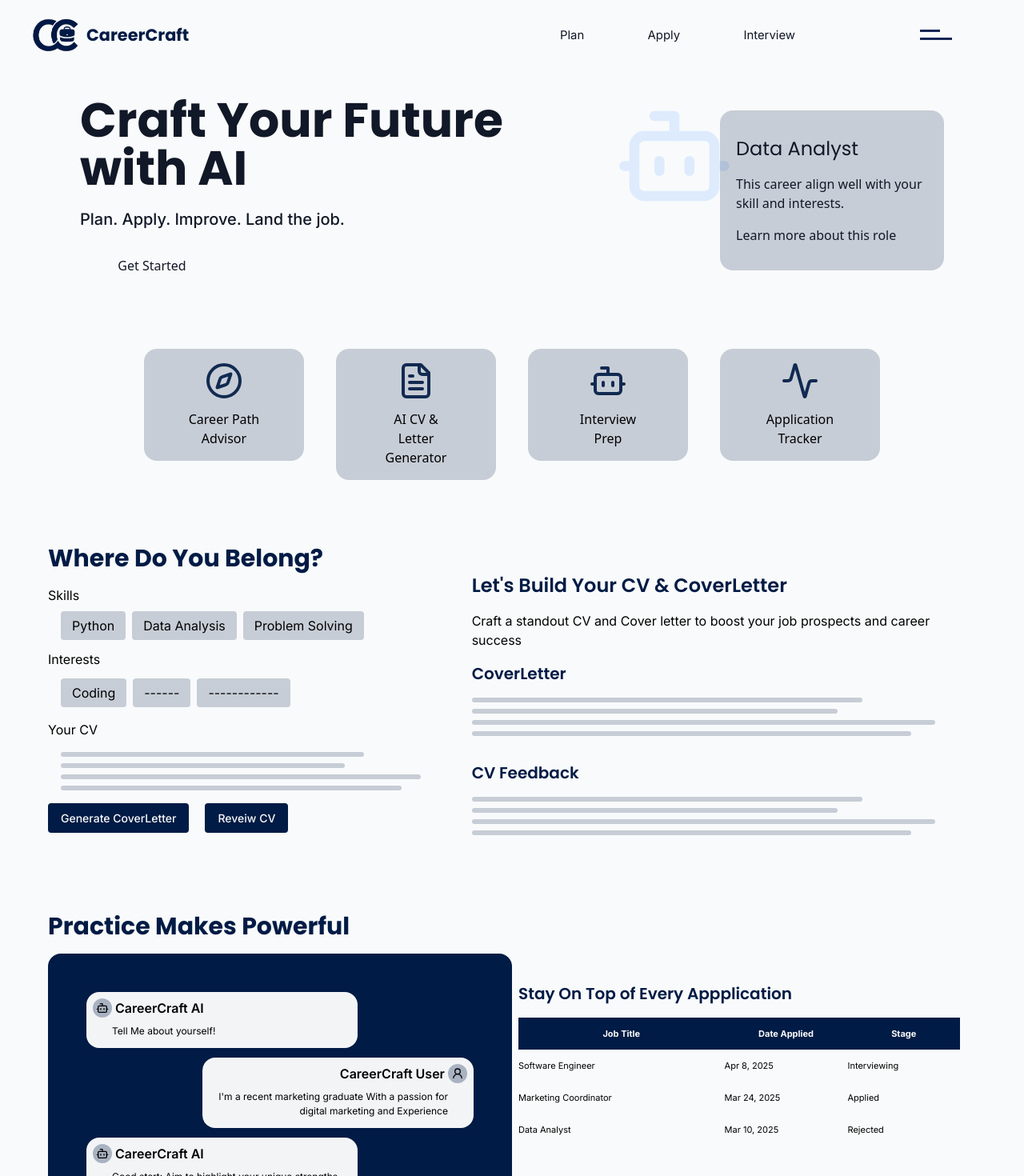
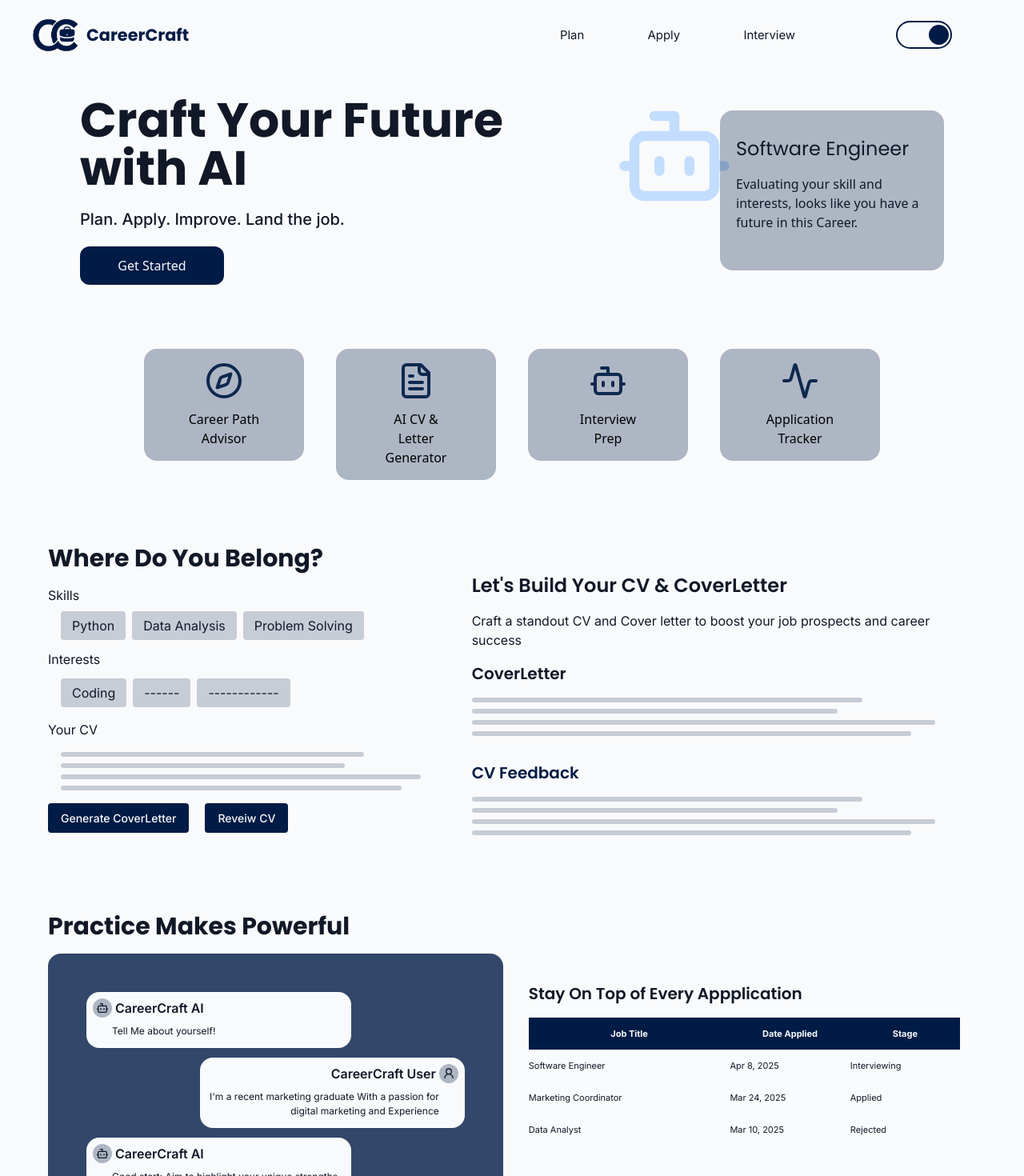
Before and after one commit to Dev-Taiwo-Adegbola/CareerCraft, a React (Vite) app: page / in a window 1280 px wide. Shown: the top 1470 px of the page at 80% size. Built offline with nearby package versions, Linux system fonts and the light colour scheme.

Commit message:
updated The chat, darkMode, and coverletter page

```diff
--- a/index.html
+++ b/index.html
@@ -16,7 +16,7 @@
     <meta name="viewport" content="width=device-width, initial-scale=1.0" />
     <title>CareerCraft -- Craft your Future with AI</title>
   </head>
-  <body class="bg-background  px-6 md:px-10 pt-5">
+  <body class="bg-background tran7sition-colors duration-500 px-6 md:px-10 pt-5">
     <div id="root"></div>
     <script type="module" src="/src/main.jsx"></script>
   </body>
--- a/src/App.jsx
+++ b/src/App.jsx
@@ -35,8 +35,8 @@ function App() {
         <Routes>
           <Route path="/" element={<Home themeToggle={themeToggle} />} />
           <Route path="/advisor" element={<AdvisorPage />} />
-          {/* <Route path="/ai_generator" element={<AI_generator />} /> */}
-          {/* <Route path="/ai_generator/generate" element={<AI_generatorForm />} /> */}
+          <Route path="/ai_generator" element={<AI_generator />} />
+          <Route path="/ai_generator/generate" element={<AI_generatorForm />} />
           <Route
             path="/interview_prep/chat"
             element={<ChatPage jobRole={jobRole} myName={myName} />}
--- a/src/components/CoverLetterSection.jsx
+++ b/src/components/CoverLetterSection.jsx
@@ -4,51 +4,51 @@ const CoverLetterSection = () => {
   return (
     <section className="font-[inter] mt-20 flex justify-between flex-col lg:flex-row gap-x-10 pr-4 max-md:w-full md:pr-10 pl-5 l:pl-10 ">
       <div className="w-full lg:w-[45%] ">
-        <h2 className="font-[poppins] text-[#001b45] text-2xl md:text-3xl mb-4  font-bold">
+        <h2 className="font-[poppins] text-text  text-2xl md:text-3xl mb-4  font-bold">
           Where Do You Belong?
         </h2>
         <div>
-          <h3 className="mb-2">Skills</h3>
+          <h3 className="mb-2 text-text">Skills</h3>
           <div className="flex flex-wrap gap-2 ml-4">
-            <span className="py-1.5 px-3.5  bg-[#001b45]/20 rounded">
+            <span className="py-1.5 px-3.5 text-text  bg-backgroundO/20 rounded">
               Python
             </span>
-            <span className="py-1.5 px-3.5  bg-[#001b45]/20 rounded">
+            <span className="py-1.5 px-3.5 text-text bg-backgroundO/20 rounded">
               Data Analysis
             </span>
-            <span className="py-1.5 px-3.5  bg-[#001b45]/20 rounded">
+            <span className="py-1.5 px-3.5 text-text bg-backgroundO/20 rounded">
               Problem Solving
             </span>
           </div>
         </div>
         <div>
-          <h3 className="my-3 ">Interests</h3>
+          <h3 className="my-3 text-text ">Interests</h3>
           <div className="flex flex-wrap gap-2 ml-4">
-            <span className="py-1.5 px-3.5  bg-[#001b45]/20 rounded">
+            <span className="py-1.5 px-3.5 text-text bg-backgroundO/20 rounded">
               Coding
             </span>
-            <span className="py-1.5 px-3.5  bg-[#001b45]/20 rounded">
+            <span className="py-1.5 px-3.5 text-text bg-backgroundO/20 rounded">
               ------
             </span>
-            <span className="py-1.5 px-3.5  bg-[#001b45]/20 rounded">
+            <span className="py-1.5 px-3.5 text-text bg-backgroundO/20 rounded">
               ------------
             </span>
           </div>
         </div>
         <div className="my-4">
-          <h3>Your CV</h3>
+          <h3 className="text-text">Your CV</h3>
           <div className="flex flex-wrap gap-2 ml-4 my-4">
-            <span className="h-1.5 w-[80%] bg-[#001b45]/20 rounded"></span>
-            <span className="h-1.5 w-[75%] bg-[#001b45]/20 rounded"></span>
-            <span className="h-1.5 w-[95%] bg-[#001b45]/20 rounded"></span>
-            <span className="h-1.5 w-[90%] bg-[#001b45]/20 rounded"></span>
+            <span className="h-1.5 w-[80%] bg-backgroundO/20 rounded"></span>
+            <span className="h-1.5 w-[75%] bg-backgroundO/20 rounded"></span>
+            <span className="h-1.5 w-[95%] bg-backgroundO/20 rounded"></span>
+            <span className="h-1.5 w-[90%] bg-backgroundO/20 rounded"></span>
           </div>
           <div className="flex flex-wrap gap-2">
-            <button className="px-4 py-2 bg-[#001b45] w-fit rounded text-[14px] font-medium text-gray-50 mr-3">
+            <button className="px-4  py-2 bg-backgroundO w-fit rounded text-[14px] font-medium text-textO mr-3">
               {" "}
               Generate CoverLetter
             </button>
-            <button className="px-4 py-2 bg-[#001b45] w-fit rounded text-[14px] font-medium text-gray-50">
+            <button className="px-4 py-2 bg-backgroundO w-fit rounded text-[14px] font-medium text-textO">
               Reveiw CV
             </button>
           </div>
@@ -57,24 +57,24 @@ const CoverLetterSection = () => {
 
       <div className="flex flex-col mt-5">
         <div className="">
-          <h2 className="font-[poppins] text-[#001b45] text-xl md:text-2xl my-4  font-semibold">
+          <h2 className="font-[poppins] text-text text-xl md:text-2xl my-4  font-semibold">
             Let's Build Your CV & CoverLetter{" "}
           </h2>
-          <p>
+          <p className="text-text">
             Craft a standout CV and Cover letter to boost your job prospects and
             career success
           </p>
         </div>
         <div className="">
-          <h3 className="font-[poppins] text-[#001b45] text-l md:text-xl mt-4  font-semibold">
+          <h3 className="font-[poppins] text-text text-l md:text-xl mt-4  font-semibold">
             {" "}
             CoverLetter{" "}
           </h3>
           <div className="flex flex-wrap gap-2  my-4">
-            <span className="h-1.5 w-[80%] bg-[#001b45]/20 rounded"></span>
-            <span className="h-1.5 w-[75%] bg-[#001b45]/20 rounded"></span>
-            <span className="h-1.5 w-[95%] bg-[#001b45]/20 rounded"></span>
-            <span className="h-1.5 w-[90%] bg-[#001b45]/20 rounded"></span>
+            <span className="h-1.5 w-[80%] bg-backgroundO/20 rounded"></span>
+            <span className="h-1.5 w-[75%] bg-backgroundO/20 rounded"></span>
+            <span className="h-1.5 w-[95%] bg-backgroundO/20 rounded"></span>
+            <span className="h-1.5 w-[90%] bg-backgroundO/20 rounded"></span>
           </div>
         </div>
         <div className="">
@@ -83,10 +83,10 @@ const CoverLetterSection = () => {
             CV Feedback{" "}
           </h3>
           <div className="flex flex-wrap gap-2  my-4">
-            <span className="h-1.5 w-[80%] bg-[#001b45]/20 rounded"></span>
-            <span className="h-1.5 w-[75%] bg-[#001b45]/20 rounded"></span>
-            <span className="h-1.5 w-[95%] bg-[#001b45]/20 rounded"></span>
-            <span className="h-1.5 w-[90%] bg-[#001b45]/20 rounded"></span>
+            <span className="h-1.5 w-[80%] bg-backgroundO/20 rounded"></span>
+            <span className="h-1.5 w-[75%] bg-backgroundO/20 rounded"></span>
+            <span className="h-1.5 w-[95%] bg-backgroundO/20 rounded"></span>
+            <span className="h-1.5 w-[90%] bg-backgroundO/20 rounded"></span>
           </div>
         </div>
       </div>
--- a/src/components/Features.jsx
+++ b/src/components/Features.jsx
@@ -5,9 +5,9 @@ import { Link } from "react-router";
 const Feature = ({ name, icon, link }) => {
   return (
     <Link to={link}>
-      <button className="flex flex-col items-center gap-y-3 bg-[#001b45]/20 rounded-2xl w-[200px] p-4 ">
+      <button className="flex flex-col items-center gap-y-3 bg-backgroundO/30 rounded-2xl w-[200px] p-4  ">
         <span className="text-wrap inline-block ">{icon} </span>
-        <span className="text-wrap inline-block w-[100px]">{name} </span>
+        <span className="text-wrap inline-block   w-[100px]">{name} </span>
       </button>
     </Link>
   );
@@ -15,7 +15,7 @@ const Feature = ({ name, icon, link }) => {
 
 const Features = () => {
   return (
-    <div className="flex flex-wrap gap-10  justify-center mt-20">
+    <div className="flex flex-wrap gap-10  justify-center mt-20 ">
       <Feature
         link="/advisor"
         name="Career Path Advisor"
--- a/src/components/Hero.jsx
+++ b/src/components/Hero.jsx
@@ -1,8 +1,44 @@
-import React from "react";
+import React, { useState, useEffect } from "react";
 import { Bot, BookAIcon } from "lucide-react";
 import { Link } from "react-router";
 
+const career = [
+  {
+    career: "Data Analyst",
+    description:
+      "This career align well with your skill and interests. Learn more about this role",
+  },
+  {
+    career: "Software Engineer",
+    description: "Evaluating your skill and interests, looks like  you have a future in this Career.",
+  },
+  {
+    career: "CyberSecurity  Expert",
+    description: "Stating your interest in internet safety, I think this might be your best bet.",
+  },
+  {
+    career: "Product Manager",
+    description: "Hey there! after Evaluating you, This career align well with your skill and interests.",
+  },
+];
+
 const Hero = () => {
+  const [myCareer, setMyCareer] = useState(career[0]);
+
+  let count = 0;
+
+  useEffect(() => {
+    const interval = setInterval(() => {
+      count++;
+      setMyCareer(career[count]);
+      if (count === 3) count = -1;
+    }, 5000);
+
+    return () => {
+      clearInterval(interval);
+    };
+  }, [count]);
+
   return (
     <div className=" pr-4 max-md:w-full md:pr-10 pl-5 l:pl-10 pt-13 flex flex-col md:flex-row lg:px-[5%]  gap-y-10 items-center md:justify-between">
       <div className="flex flex-col gap-y-5 max-md:w-full ">
@@ -14,19 +50,19 @@ const Hero = () => {
           Plan. Apply. Improve. Land the job.
         </p>
         <Link to="/advisor">
-          <button className="cursor-pointer bg-background w-[180px] rounded-xl text-[16px] font-medium text-text py-3">
+          <button className="cursor-pointer bg-backgroundO w-[180px] rounded-xl text-[16px] font-medium text-textO py-3">
             Get Started
           </button>
         </Link>
       </div>
-      <div className="max-md:w-full text-text bg-[#001b45]/20 w-[280px] p-5 py-8 rounded-2xl flex flex-col gap-4">
+      <div className="max-md:w-full text-text bg-backgroundO/30 w-[280px] p-5 py-8 rounded-2xl flex flex-col gap-4">
         <h2 className="font-[poppins] text-2xl  font-semiboldbold">
-          Data Analyst
+          {myCareer.career}
         </h2>
-        <p>This career align well with your skill and interests.</p>
-        <p> Learn more about this role</p>
+        <p>{myCareer.description}</p>
+        <p> </p>
       </div>
-      <Bot className="absolute -z-1 left-[60%] top-[120px] text-blue-100 -rotatee-45 animate-pulse size-[110px] md:size-[150px]" />
+      <Bot className="absolute -z-1 left-[60%] top-[120px] text-blue-200 -rotatee-45 animate-pulse size-[110px] md:size-[150px]" />
       {/* <BookAIcon className="absolute -z-1 left-[10%] top-[400px] text-blue-100 -rotate-45 animate-pulse size-[70px] md:size-[150px]" />
       <Bot className="absolute -z-1 left-[60%] top-[300px] text-blue-100 -rotate-45 animate-pulse size-[70px] md:size-[150px]" /> */}
     </div>
--- a/src/components/InterviewChatSection.jsx
+++ b/src/components/InterviewChatSection.jsx
@@ -4,51 +4,53 @@ import { Bot, User2 } from "lucide-react";
 const InterviewChatSection = () => {
   return (
     <section className="font-[inter] mt-20 flex  flex-col     pr-4  md:pr-10 pl-5 l:pl-10 ">
-      <h2 className="font-[poppins] text-[#001b45] text-2xl md:text-3xl mb-4  font-bold">
+      <h2 className="font-[poppins] text-text text-2xl md:text-3xl mb-4  font-bold">
         Practice Makes Powerful
       </h2>
-      <div className=" flex  flex-col lg:flex-row gap-x-2 justify-between">
-        <div className="flex flex-col bg-[#001b45] rounded-2xl p-2 md:p-12 pt-8  gap-3">
-          <div className="p-2  max-w-[70%]  bg-gray-100 rounded-2xl">
-            <span className="flex gap-x-1 items-center font-semibold">
-              <Bot className="p-1 bg-[#001b45]/30 rounded-full" /> CareerCraft
+      <div className=" flex  flex-col lg:flex-row gap-x-8 justify-between">
+        <div className="flex flex-col bg-backgroundO/80 rounded-2xl p-2 md:p-12 pt-8  gap-3">
+          <div className="p-2  max-w-[70%]  bg-background rounded-2xl">
+            <span className="flex text-text gap-x-1 items-center font-semibold">
+              <Bot className="p-1 bg-backgroundO/30 rounded-full" /> CareerCraft
               AI
             </span>
-            <p className="p-1 mt-1 ml-5 text-[12px]">Tell Me about yourself!</p>
+            <p className="p-1 mt-1 ml-5 text-[12px] text-text">
+              Tell Me about yourself!
+            </p>
           </div>
 
-          <div className="p-2  w-[70%]  self-end bg-gray-100 rounded-2xl">
-            <span className="flex flex-row-reverse gap-x-1 items-center font-semibold">
-              <User2 className="p-1 bg-[#001b45]/30 rounded-full" /> CareerCraft
+          <div className="p-2  w-[70%]  self-end bg-background rounded-2xl">
+            <span className="flex text-text flex-row-reverse gap-x-1 items-center font-semibold">
+              <User2 className="p-1 bg-backgroundO/30 rounded-full" /> CareerCraft
               User
             </span>
-            <p className="p-1 text-right text-[12px] mt-1 mr-5">
+            <p className="p-1 text-right text-[12px] text-text mt-1 mr-5">
               I'm a recent marketing graduate With a passion for digital
               marketing and Experience
             </p>
           </div>
 
-          <div className="p-2 max-w-[70%]  bg-gray-100 rounded-2xl">
-            <span className="flex gap-x-1 items-center font-semibold">
-              <Bot className="p-1 bg-[#001b45]/30 rounded-full" /> CareerCraft
+          <div className="p-2 max-w-[70%]  bg-background rounded-2xl">
+            <span className="flex gap-x-1 text-text items-center font-semibold">
+              <Bot className="p-1 bg-backgroundO/30 rounded-full" /> CareerCraft
               AI
             </span>
-            <p className="p-1 text-[12px] mt-1 ml-5">
+            <p className="p-1 text-[12px] mt-1 ml-5 text-text">
               Good start: Aim to highlight your unique strengths in this answer
             </p>
           </div>
         </div>
         <div className=" mt-5  w-full lg:w-[52%]">
-          <h3 className="font-[poppins] text-[#001b45] text-l md:text-xl my-4  font-semibold">
+          <h3 className="font-[poppins] text-text text-l md:text-xl my-4  font-semibold">
             Stay On Top of Every Appplication
           </h3>
           <table className="text-[11px]  w-full ">
-            <thead className=" h-10 bg-[#001b45] text-gray-50">
+            <thead className=" h-10 bg-backgroundO  text-textO">
               <th>Job Title</th>
               <th>Date Applied</th>
               <th>Stage</th>
             </thead>
-            <tbody>
+            <tbody className="text-text">
               <tr className=" h-10">
                 <td>Software Engineer</td>
                 <td>Apr 8, 2025</td>
--- a/src/components/Logo.jsx
+++ b/src/components/Logo.jsx
@@ -2,9 +2,9 @@ import React from "react";
 import logo1 from "../assets/careercraft.webp";
 import logo2 from "../assets/careercraftW.webp";
 
-const Logo = ({ type }) => {
+const Logo = ({ type, menuToggle }) => {
   return (
-    <div className="size-fit flex items-center gap-2">
+    <div className="size-fit flex items-center gap-2 relative z-10">
       <img
         className="w-[60px]  "
         src={type === "light" ? logo1 : logo2}
--- a/src/components/NavigationBar.jsx
+++ b/src/components/NavigationBar.jsx
@@ -1,70 +1,110 @@
 import React, { useState } from "react";
 import Logo from "./Logo";
 import styled from "styled-components";
+import { Moon, Sun } from "lucide-react";
 
 const ThemeToggleBtn = styled.button`
-  border: 3px solid red;
+  border: 2px solid var(--backgroundO);
   border-radius: 40px;
-  width: 60px;
-  height: 30px;
+  width: 70px;
+  height: 35px;
   cursor: pointer;
 
-  & span {
+  & :first-child {
     display: block;
-    width: 23px;
-    height: 23px;
+    width: 25px;
+    height: 25px;
     margin-left: 2px;
-    background-color: red;
+    background-color: var(--backgroundO);
     border-radius: 50%;
     transition: 0.3s;
     animation: ${(props) =>
-      props.themeToggle === true && `ThemeToggleBtn 0.4s linear 1 forwards`};
+      props.themeToggle === true
+        ? `ThemeToggleBtn 0.4s linear 1 forwards`
+        : `RThemeToggleBtn 0.4s linear 1 forwards`};
     @keyframes ThemeToggleBtn {
       from {
         transform: translateX(0);
       }
       to {
-        transform: translateX(29px);
-        background-color: #a2b91d;
+        transform: translateX(37px);
+        background-color: var(--backgroundO);
+      }
+    }
+    @keyframes RThemeToggleBtn {
+      from {
+        transform: translateX(37px);
+      }
+      to {
+        transform: translateX(0);
+        /* background-color: var(--backgroundO); */
       }
     }
   }
 `;
 
 const Menu = styled.div`
-  display: flex;
+
   flex-direction: column;
   gap: 7px;
   height: fit-content;
   cursor: pointer;
   animation: ${(props) =>
-    props.menuToggleState === true && `main 0.4s linear 1 forwards`};
+    props.menuToggleState === true
+      ? `main 0.4s linear 1 forwards`
+      : `Rmain 0.4s linear 1 forwards`};
   @keyframes main {
     from {
       gap: 7px;
     }
     to {
       gap: 0;
+      position: relative;
+      z-index: 999;
+    }
+  }
+  @keyframes Rmain {
+    from {
+      gap: 0;
+      position: relative;
+      z-index: 999;
+    }
+    to {
+      gap: 8px;
     }
   }
 
   & > div:first-of-type {
     animation: ${(props) =>
-      props.menuToggleState === true && `toggle 0.4s linear 1 forwards`};
+      props.menuToggleState === true
+        ? `toggle 0.4s linear 1 forwards`
+        : `Rtoggle 0.4s linear 1 forwards`};
     @keyframes toggle {
       from {
         transform: rotate(0deg);
       }
       to {
         transform: rotate(44deg);
-        width: 40px;
+        width: 55px;
+      }
+    }
+
+    @keyframes Rtoggle {
+      from {
+        transform: rotate(44deg);
+        width: 55px;
+      }
+      to {
+        transform: rotate(0deg);
       }
     }
   }
 
   & > div:last-of-type {
     animation: ${(props) =>
-      props.menuToggleState === true && `toggle1 0.4s linear 1 forwards`};
+      props.menuToggleState === true
+        ? `toggle1 0.4s linear 1 forwards`
+        : `Rtoggle1 0.4s linear 1 forwards`};
     @keyframes toggle1 {
       from {
         transform: rotate(0deg);
@@ -72,6 +112,14 @@ const Menu = styled.div`
       to {
         transform: rotate(-54deg);
       }
+    }
+
+    @keyframes Rtoggle1 {
+      from {
+        transform: rotate(-54deg);
+      }
+      to {
+        transform: rotate(0deg);
     }
   }
 `;
@@ -82,7 +130,7 @@ const NavigationBar = ({ themeToggle, onThemeToggle }) => {
   return (
     <>
       <div className="flex items-center justify-between ">
-        <Logo type={themeToggle ? "dark" : "light"} />
+        <Logo menuToggle={menuToggle} type={themeToggle ? "dark" : "light"} />
         <nav className="flex md:w-[45%] items-center   justify-between pr-[30px] md:pr-[50px]">
           <ul className="hidden md:flex md:w-[60%] font-[inter] text-[0.93rem] justify-between text-text   ">
             <li>Plan</li>
@@ -90,18 +138,53 @@ const NavigationBar = ({ themeToggle, onThemeToggle }) => {
             <li>Interview</li>
           </ul>
           <Menu
+            className=" p-3 flex md:hidden"
             onClick={() => setMenuToggle(!menuToggle)}
             menuToggleState={menuToggle}
           >
-            <div className="w-[25px] h-[3px] bg-blue-950"></div>
-            <div className="w-[40px] h-[3px] bg-blue-950"></div>
+            <div className="w-[35px] h-[4px] bg-backgroundO"></div>
+            <div className="w-[55px] h-[4px] bg-backgroundO"></div>
           </Menu>
+          <ThemeToggleBtn
+            className="max-md:hidden"
+            themeToggle={themeToggle}
+            onClick={onThemeToggle}
+          >
+            {" "}
+            {themeToggle === true ? (
+              <Sun
+                className="p-1 bg-backgroundO rounded-full"
+                color="var(--background)"
+              />
+            ) : (
+              <Moon
+                className="p-1 bg-backgroundO rounded-full"
+                color="var(--background)"
+              />
+            )}
+          </ThemeToggleBtn>
         </nav>
       </div>
       {menuToggle === true && (
-        <div>
+        <div className=" fixed inset-0  grid place-items-center bg-background/50  backdrop-blur-3xl z-10">
+          <ul className=" flex flex-col gap-y-10 text-center font-[inter] text-[1.1rem] justify-between text-text   ">
+            <li>Plan</li>
+            <li>Apply</li>
+            <li>Interview</li>
+          </ul>
           <ThemeToggleBtn themeToggle={themeToggle} onClick={onThemeToggle}>
-            <span> </span>
+            {" "}
+            {themeToggle === true ? (
+              <Sun
+                className="p-1 bg-backgroundO rounded-full"
+                color="var(--background)"
+              />
+            ) : (
+              <Moon
+                className="p-1 bg-backgroundO rounded-full"
+                color="var(--background)"
+              />
+            )}
           </ThemeToggleBtn>
         </div>
       )}
```
Also changed, not shown: src/index.css (+10 -2 lines), src/pages/AI_generator.jsx (+59 -7 lines), src/pages/AdvisorPage.jsx (+4 -4 lines), src/pages/ChatPage.jsx (+30 -4 lines).
